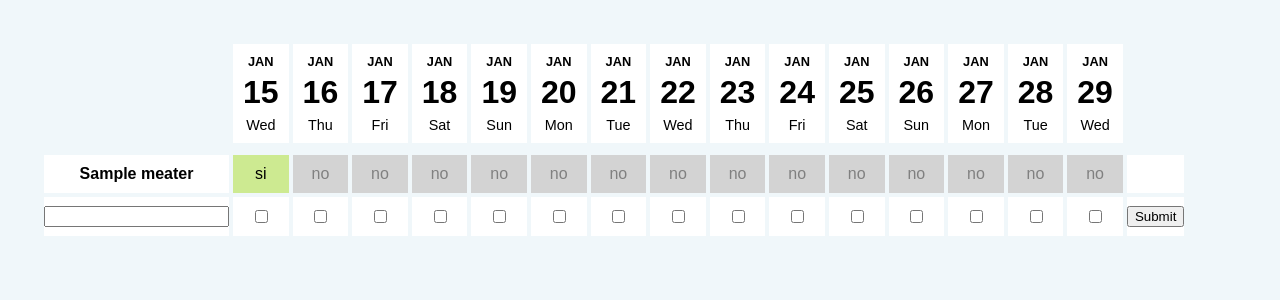
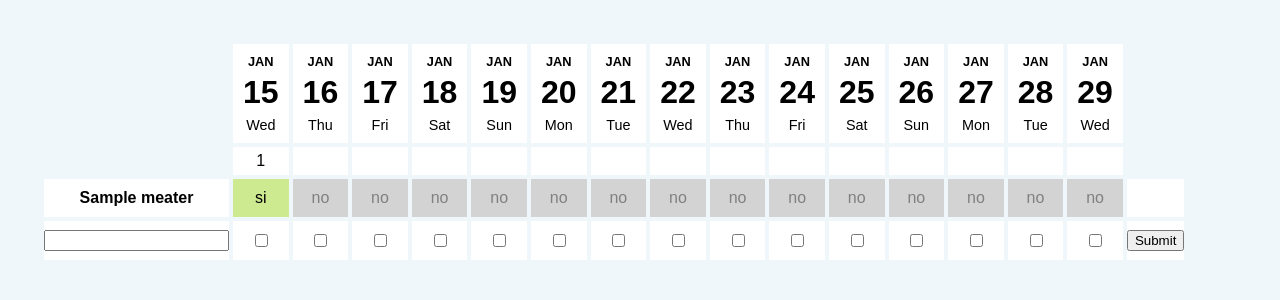
Before and after one commit to Amsterdam-bene/Meatings, a Django app: page /dipreazione/1/ in a window 1280 px wide. Shown: the part 210-510 px from the top of the page. Run offline with Django 3.2, Linux system fonts and the light colour scheme; tables that the repository leaves empty hold one stand-in row (values such as "Sample post").

Commit message:
adding the totals row

```diff
--- a/dipreazione/static/dipreazione/style.css
+++ b/dipreazione/static/dipreazione/style.css
@@ -131,7 +131,6 @@ th:last-child {
 
 .date-td {
     background: white;
-    border-bottom: 8px solid #f0f7fa;
     padding: 10px;
 }
 
@@ -139,3 +138,8 @@ th:last-child {
     background: white;
     padding: 10px;
 }
+
+.totals td {
+    padding: 5px;
+    background: white;
+}
--- a/dipreazione/templates/dipreazione/meating.html
+++ b/dipreazione/templates/dipreazione/meating.html
@@ -34,6 +34,21 @@
     </div>
 </td>
 {% endfor %}
+<th class="blank-th"></th>
+</tr>
+
+<tr class="totals">
+<th class="blank-th"></th>
+
+{% for t in totals %}
+<td>
+{% if t != 0 %}
+{{ t }}
+{% endif %}
+
+</td>
+{% endfor %}
+
 <th class="blank-th"></th>
 </tr>
 
--- a/dipreazione/views.py
+++ b/dipreazione/views.py
@@ -41,9 +41,14 @@ def meating(request, meating_id):
     )
 
     by_meater = collections.defaultdict(dict)
+    date_count = collections.Counter()
 
     for p in preferences:
         by_meater[p.meater][p.date] = True
+        date_count[p.date] += 1
+
+    totals = [ date_count[date]
+         for date in potential_dates ]
 
     rows = []
 
@@ -57,6 +62,7 @@ def meating(request, meating_id):
     c = {
         'meating': meating,
         'potential_dates': potential_dates,
+        'totals': totals,
         'rows': rows,
     }
 
```
